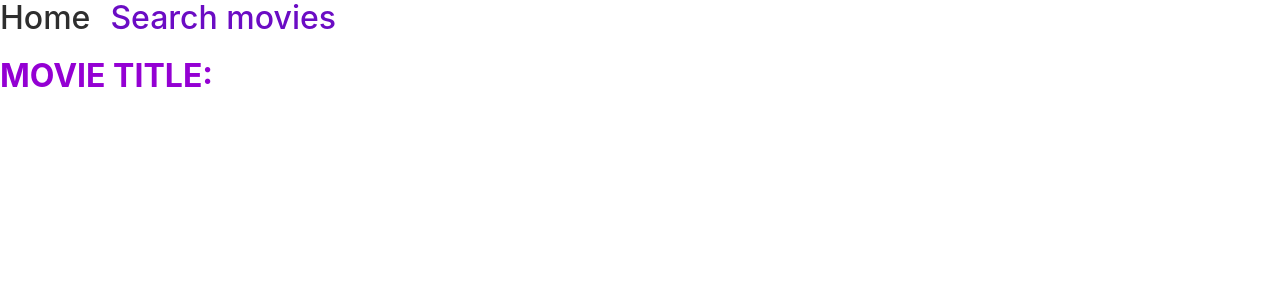
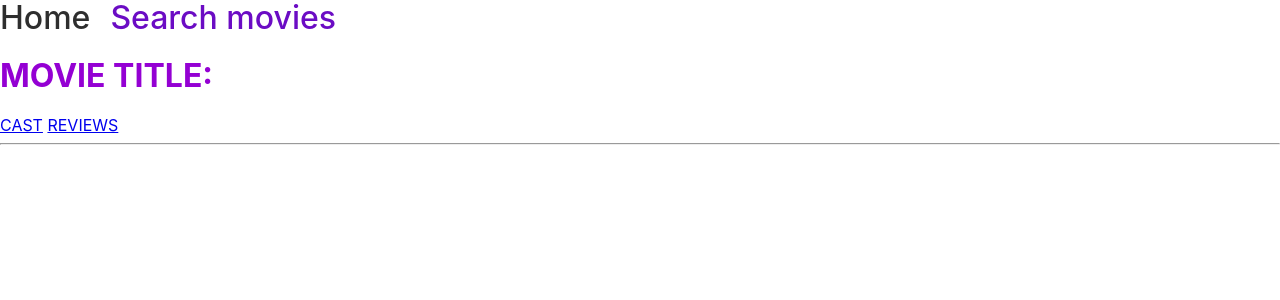
Before and after one commit to Olena-Horobets/goit-react-hw-05-movies, a React (Create React App) app: page /movies/1 in a window 1280 px wide. Shown: the top 300 px of the page. Built offline with nearby package versions, Linux system fonts and the light colour scheme; no server answers.

Commit message:
cast and reviews components render by routes realized

```diff
--- /dev/null
+++ b/src/components/Cast/Cast.js
@@ -0,0 +1,10 @@
+function Cast() {
+  return (
+    <div className="movieCard">
+      <h3>CAST</h3>
+      <p>bla-bla</p>
+    </div>
+  );
+}
+
+export { Cast };
--- /dev/null
+++ b/src/components/Reviews/Reviews.js
@@ -0,0 +1,10 @@
+function Reviews() {
+  return (
+    <div className="movieCard">
+      <h3>Reviews</h3>
+      <p>bla-bla-bla-bla</p>
+    </div>
+  );
+}
+
+export { Reviews };
--- a/src/pages/MovieDetailsPage.js
+++ b/src/pages/MovieDetailsPage.js
@@ -1,8 +1,12 @@
 import { useState, useEffect } from 'react';
-import { useParams } from 'react-router-dom';
+import { NavLink, useParams, useRouteMatch } from 'react-router-dom';
+import { Route, Switch } from 'react-router';
 import * as fetchMoviesAPI from '../services/serviceAPI';
+import { Cast } from '../components/Cast/Cast';
+import { Reviews } from '../components/Reviews/Reviews';
 
 function MovieDetailsPage() {
+  const { url, path } = useRouteMatch();
   const { movieId } = useParams();
   const [movie, setMovie] = useState({});
 
@@ -13,6 +17,13 @@ function MovieDetailsPage() {
   return (
     <div className="movieCard">
       <h1 style={{ color: 'darkviolet' }}>MOVIE TITLE: {movie.title}</h1>
+      <NavLink to={`${url}/${movieId}/cast`}>CAST</NavLink>{' '}
+      <NavLink to={`${url}/${movieId}/reviews`}>REVIEWS</NavLink>
+      <hr />
+      <Switch>
+        <Route path={`${path}/:movieId/cast`}>{movie && <Cast />}</Route>
+        <Route path={`${path}/:movieId/reviews`}>{movie && <Reviews />}</Route>
+      </Switch>
     </div>
   );
 }
```
